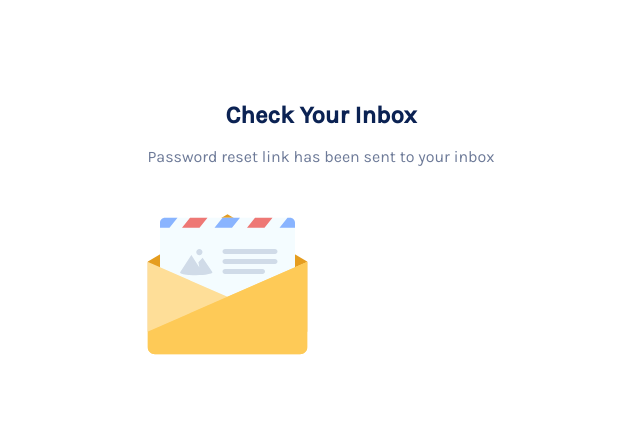
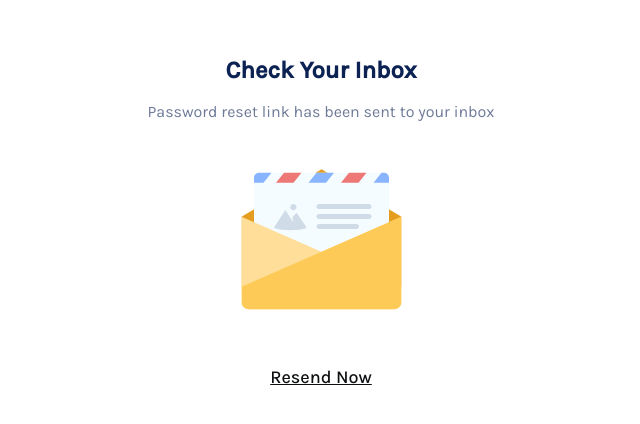
Before and after one commit to sparkpayrolls/SparkpayFrontend, a Next.js app: page /checkinbox in a window 1280 px wide. Shown: the part 146-570 px from the top of the page, without its empty margins (319-959 px from the left). Built offline with nearby package versions, Linux system fonts and the light colour scheme.

Commit message:
fix resend link in checkbox index.txt

```diff
--- a/pages/checkinbox/index.tsx
+++ b/pages/checkinbox/index.tsx
@@ -18,7 +18,14 @@ const CheckInbox: NextPage = () => {
           {" "}
           Password reset link has been sent to your inbox{" "}
         </p>
-        <Image src={inbox} alt="Picture of the author" className="check-inbox__inbox-img" />
+        <Image
+          src={inbox}
+          alt="Picture of the author"
+          className="check-inbox__inbox-img"
+        />
+        <div>
+          <p className="check-inbox__resend-now-subtext">Resend Now</p>
+        </div>
       </div>
     </div>
   );
--- a/styles/pages/_checkinbox.scss
+++ b/styles/pages/_checkinbox.scss
@@ -6,6 +6,7 @@
 
   &__content {
     margin-bottom: 3rem;
+    text-align: center;
   }
 
   &__title {
@@ -24,4 +25,14 @@
     margin-bottom: 2rem;
     text-align: center;
   }
+
+  &__resend-now-subtext {
+    font-weight: 500;
+    font-size: 18px;
+    line-height: 24px;
+    text-decoration-line: underline;
+    color: #0d0f11;
+    margin-top: 3rem;
+    cursor: pointer;
+  }
 }
```
Also changed, not shown: 1 other file (tests, documents, lock files or other folders).
